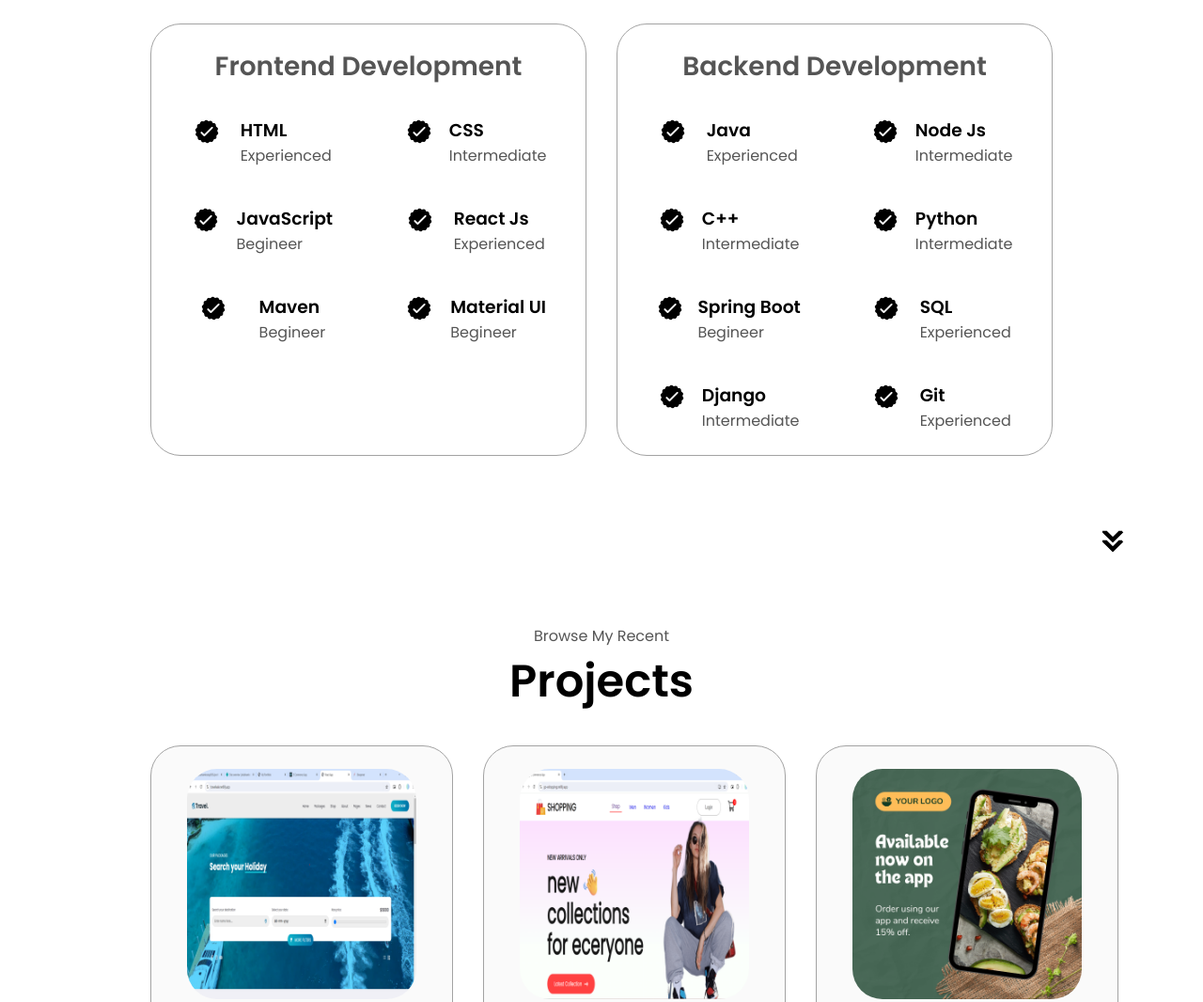
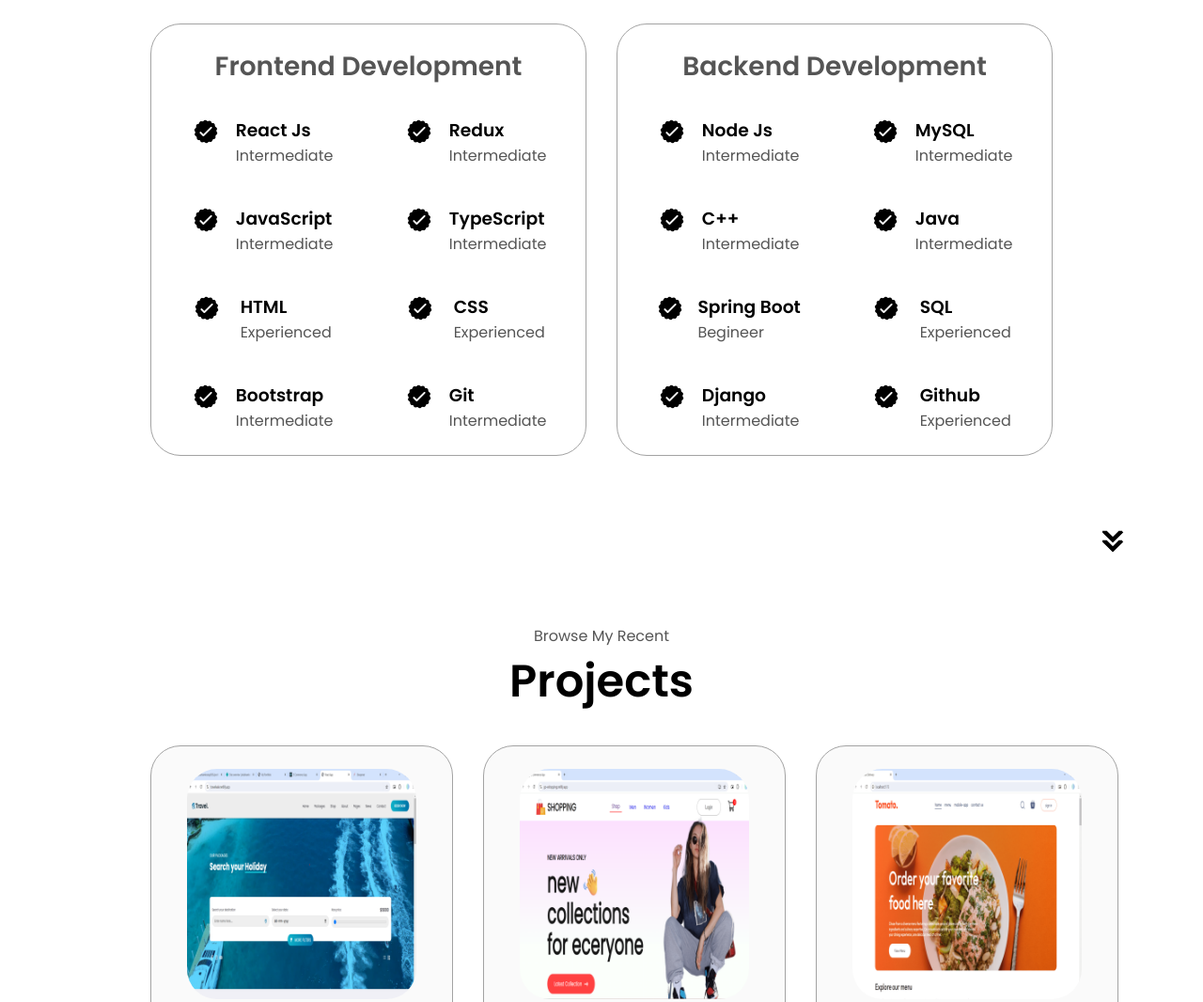
Before and after one commit to shubhamkrsingh565/portfolio, a plain HTML site: page index.html in a window 1280 px wide. Shown: the part 1800-2866 px from the top of the page at 94% size. Drawn offline with Linux system fonts and the light colour scheme.

Commit message:
project added

```diff
--- a/index.html
+++ b/index.html
@@ -94,6 +94,34 @@
                         <article>
                             <img src="./assets/checkmark.png" alt="Experience icon" class="icon">
                             <div>
+                                <h3>React Js</h3>
+                                <p>Intermediate</p>
+                            </div>
+                        </article>
+                        <article>
+                            <img src="./assets/checkmark.png" alt="Experience icon" class="icon">
+                            <div>
+                                <h3>Redux</h3>
+                                <p>Intermediate</p>
+                            </div>
+                        </article>
+                        <article>
+                            <img src="./assets/checkmark.png" alt="Experience icon" class="icon">
+                            <div>
+                                <h3>JavaScript</h3>
+                                <p>Intermediate</p>
+                            </div>
+                        </article>
+                        <article>
+                            <img src="./assets/checkmark.png" alt="Experience icon" class="icon">
+                            <div>
+                                <h3>TypeScript</h3>
+                                <p>Intermediate</p>
+                            </div>
+                        </article>
+                        <article>
+                            <img src="./assets/checkmark.png" alt="Experience icon" class="icon">
+                            <div>
                                 <h3>HTML</h3>
                                 <p>Experienced</p>
                             </div>
@@ -102,35 +130,21 @@
                             <img src="./assets/checkmark.png" alt="Experience icon" class="icon">
                             <div>
                                 <h3>CSS</h3>
+                                <p>Experienced</p>
+                            </div>
+                        </article>
+                        <article>
+                            <img src="./assets/checkmark.png" alt="Experience icon" class="icon">
+                            <div>
+                                <h3>Bootstrap</h3>
                                 <p>Intermediate</p>
                             </div>
                         </article>
                         <article>
                             <img src="./assets/checkmark.png" alt="Experience icon" class="icon">
                             <div>
-                                <h3>JavaScript</h3>
-                                <p>Begineer</p>
-                            </div>
-                        </article>
-                        <article>
-                            <img src="./assets/checkmark.png" alt="Experience icon" class="icon">
-                            <div>
-                                <h3>React Js</h3>
-                                <p>Experienced</p>
-                            </div>
-                        </article>
-                        <article>
-                            <img src="./assets/checkmark.png" alt="Experience icon" class="icon">
-                            <div>
-                                <h3>Maven</h3>
-                                <p>Begineer</p>
-                            </div>
-                        </article>
-                        <article>
-                            <img src="./assets/checkmark.png" alt="Experience icon" class="icon">
-                            <div>
-                                <h3>Material UI</h3>
-                                <p>Begineer</p>
+                                <h3>Git</h3>
+                                <p>Intermediate</p>
                             </div>
                         </article>
                     </div>
@@ -141,14 +155,14 @@
                         <article>
                             <img src="./assets/checkmark.png" alt="Experience icon" class="icon">
                             <div>
-                                <h3>Java</h3>
-                                <p>Experienced</p>
+                                <h3>Node Js</h3>
+                                <p>Intermediate</p>
                             </div>
                         </article>
                         <article>
                             <img src="./assets/checkmark.png" alt="Experience icon" class="icon">
                             <div>
-                                <h3>Node Js</h3>
+                                <h3>MySQL</h3>
                                 <p>Intermediate</p>
                             </div>
                         </article>
@@ -162,7 +176,7 @@
                         <article>
                             <img src="./assets/checkmark.png" alt="Experience icon" class="icon">
                             <div>
-                                <h3>Python</h3>
+                                <h3>Java</h3>
                                 <p>Intermediate</p>
                             </div>
                         </article>
@@ -190,7 +204,7 @@
                         <article>
                             <img src="./assets/checkmark.png" alt="Experience icon" class="icon">
                             <div>
-                                <h3>Git</h3>
+                                <h3>Github</h3>
                                 <p>Experienced</p>
                             </div>
                         </article>
@@ -227,12 +241,12 @@
                 </div>
                 <div class="details-container color-container">
                     <div class="article-container">
-                        <img src="./assets/project-3.png" alt="Project 3" class="project-img">
+                        <img src="./assets/p3.png" alt="Project 3" class="project-img">
                     </div>
                     <h2 class="experience-sub-title project-title">Project Three</h2>
                     <div class="btn-container">
-                        <button class="btn btn-color-2 project-btn" onclick="location.href='https://github.com/shubhamkrsingh565'">Github</button>
-                        <button class="btn btn-color-2 project-btn" onclick="location.href='https://github.com/'">Live Demo</button>
+                        <button class="btn btn-color-2 project-btn" onclick="location.href='https://github.com/shubhamkrsingh565/Food-Delivery-Website'">Github</button>
+                        <button class="btn btn-color-2 project-btn" onclick="location.href='https://tomatofooddeliveryapp.netlify.app/'">Live Demo</button>
                     </div>
                 </div>
             </div>
```
Also changed, not shown: assets/p3.png (added).
